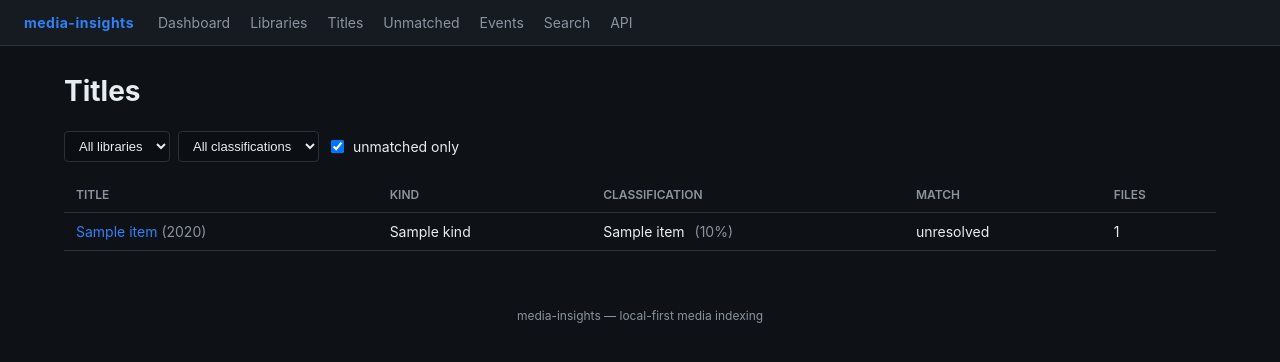
After one commit to williamokano/media-insights, a FastAPI app: template src/media_insights/web/templates/titles.html in a window 1280 px wide. The commit adds this page. Shown: the top 362 px of the page. Run offline with FastAPI, Linux system fonts and the light colour scheme; the template is opened without the code that fills it: most values are stand-ins (such as "Sample title", 1, 10 or a date in 2020); parts of the project's set-up code (start-up, migrations or seed data) failed here and were passed over.

Commit message:
Fix subtitle_summary dropping external sidecars; add /titles page; explain "skipped"; bump to 0.0.6
Reported from a live instance's /api/items output: subtitle info was
invisible even though the scanner correctly found it. Root cause was
in _apply_probe() -- subtitle_summary was computed once from ffprobe's
embedded streams only, before _add_sidecars() ever ran, and never
recomputed. External .srt/.ass sidecars were stored correctly as Track
rows (visible in the full per-file tracks list) but silently dropped
from the compact subtitle_summary field the item detail page and list
view actually show. Fixed by recomputing subtitle_summary once, after
both embedded and external tracks are known.

Also fixed, from the same report:
- GET /api/items (list view) dropped audio_summary/subtitle_summary and
  basic video info from every file entry. These are plain columns, not
  a relationship -- including them costs no extra query, unlike full
  per-track detail which still needs /api/items/{id}.
- The dashboard's "Titles" card linked straight to /api/items (raw
  JSON) because no browsable "all titles" HTML page existed at all.
  Added /titles: paginated, filterable by library/classification/
  unmatched, linked from the nav and dashboard.
- The events list showed a bare "skipped" badge with no explanation,
  which reads as "your files were ignored" -- it actually just means
  no webhook/exec_hook is configured to deliver to. Added an inline
  explanation on both the dashboard widget and the full /events page.

And, from a follow-up question about whether the app calls TVDB/IMDB
during scans (it doesn't -- matching is offline-only by design, always
was): added a startup log stating this explicitly, plus per-file match
detail at DEBUG (exactly what guessit/.plexmatch parsed out of a given
filename) and INFO-level logs for new-title discovery and
classification decisions -- but only when they happen or change, not
on every re-scan of a stable library.

Tests: 95 passing (was 84) -- new coverage for subtitle_summary
including external sidecars, the /titles page (rendering, filters,
pagination), the dashboard/events "skipped" explanations, the new
matching/classification log lines, and the startup disclaimer.

```diff
--- a/pyproject.toml
+++ b/pyproject.toml
@@ -1,6 +1,6 @@
 [project]
 name = "media-insights"
-version = "0.0.5"
+version = "0.0.6"
 description = "Indexer and classifier for media libraries: probe files, track changes, classify anime/tv/movie, emit notifications."
 readme = "README.md"
 requires-python = ">=3.12"
--- a/src/media_insights/__init__.py
+++ b/src/media_insights/__init__.py
@@ -2,4 +2,4 @@
 
 from __future__ import annotations
 
-__version__ = "0.0.5"
+__version__ = "0.0.6"
--- a/src/media_insights/api/app.py
+++ b/src/media_insights/api/app.py
@@ -88,6 +88,11 @@ async def lifespan(app: FastAPI):
     state.scheduler = ScanScheduler(cfg)
     state.scheduler.start()
 
+    log.info(
+        "matching mode: offline only (.plexmatch + filename parsing) -- no TVDB/IMDB/TMDB "
+        "network calls are ever made; external IDs come from .plexmatch files or manual "
+        "identification via the UI/API"
+    )
     log.info("media-insights API ready: http://%s:%d", cfg.server.host, cfg.server.port)
     try:
         yield
--- a/src/media_insights/web/static/app.css
+++ b/src/media_insights/web/static/app.css
@@ -94,3 +94,16 @@ form { display: flex; gap: 8px; flex-wrap: wrap; align-items: center; }
 .badge { background: var(--border); padding: 1px 6px; border-radius: 3px; font-size: 12px; }
 .results { padding-left: 20px; }
 .results li { padding: 4px 0; }
+
+.filters { margin-bottom: 16px; }
+.pager { display: flex; align-items: center; gap: 16px; margin-top: 16px; }
+
+.notice {
+  background: #1f6feb1a;
+  border: 1px solid var(--accent);
+  border-radius: 6px;
+  padding: 12px 16px;
+  margin-bottom: 16px;
+  font-size: 13px;
+}
+.notice code { background: #0b0e13; }
--- a/src/media_insights/web/templates/base.html
+++ b/src/media_insights/web/templates/base.html
@@ -11,6 +11,7 @@
   <nav>
     <a href="/dashboard">Dashboard</a>
     <a href="/libraries">Libraries</a>
+    <a href="/titles">Titles</a>
     <a href="/unmatched">Unmatched</a>
     <a href="/events">Events</a>
     <a href="/search">Search</a>
--- /dev/null
+++ b/src/media_insights/web/templates/titles.html
@@ -0,0 +1,58 @@
+{% extends "base.html" %}
+{% block title %}Titles &middot; media-insights{% endblock %}
+{% block content %}
+<h1>Titles</h1>
+
+<form class="filters" method="get" action="/titles">
+  <select name="library" onchange="this.form.submit()">
+    <option value="">All libraries</option>
+    {% for lib in libraries %}
+      <option value="{{ lib.id }}" {% if library == lib.id %}selected{% endif %}>{{ lib.name }}</option>
+    {% endfor %}
+  </select>
+  <select name="classification" onchange="this.form.submit()">
+    <option value="">All classifications</option>
+    {% for c in ("movie", "tv", "anime") %}
+      <option value="{{ c }}" {% if classification == c %}selected{% endif %}>{{ c }}</option>
+    {% endfor %}
+  </select>
+  <label style="display:flex;align-items:center;gap:6px;">
+    <input type="checkbox" name="unmatched" value="true" {% if unmatched %}checked{% endif %} onchange="this.form.submit()">
+    unmatched only
+  </label>
+</form>
+
+{% if not items %}<p class="empty">No titles match these filters.</p>{% endif %}
+<table>
+  <thead><tr><th>Title</th><th>Kind</th><th>Classification</th><th>Match</th><th>Files</th></tr></thead>
+  <tbody>
+    {% for item in items %}
+    <tr>
+      <td><a href="/items/{{ item.id }}">{{ item.title }}</a>{% if item.year %} <span class="year">({{ item.year }})</span>{% endif %}</td>
+      <td>{{ item.kind }}</td>
+      <td>
+        {{ item.classification_label or '?' }}
+        {% if item.classification_confidence is not none %}
+          <span class="conf">({{ '%.0f%%' % (item.classification_confidence * 100) }})</span>
+        {% endif %}
+      </td>
+      <td>{{ item.match_status }}</td>
+      <td>{{ item.seasons | map(attribute='files') | map('length') | sum }}</td>
+    </tr>
+    {% endfor %}
+  </tbody>
+</table>
+
+{% if total > limit %}
+<nav class="pager">
+  {% set qs = "&library=%s&classification=%s&unmatched=%s" % (library or "", classification or "", "true" if unmatched else "") %}
+  {% if offset > 0 %}
+    <a href="/titles?offset={{ [offset - limit, 0] | max }}&limit={{ limit }}{{ qs }}">&laquo; previous</a>
+  {% endif %}
+  <span class="empty">{{ offset + 1 }}&ndash;{{ [offset + limit, total] | min }} of {{ total }}</span>
+  {% if offset + limit < total %}
+    <a href="/titles?offset={{ offset + limit }}&limit={{ limit }}{{ qs }}">next &raquo;</a>
+  {% endif %}
+</nav>
+{% endif %}
+{% endblock %}
```
Also changed, not shown: src/media_insights/api/serializers.py (+13 -1 lines), src/media_insights/scanner/service.py (+39 -8 lines), src/media_insights/web/__init__.py (+36 -1 lines), src/media_insights/web/templates/dashboard.html (+10 -2 lines), src/media_insights/web/templates/events.html (+10 -1 lines), tests/test_e2e_scan.py (+7 -0 lines), tests/test_scan_logging.py (+55 -0 lines), tests/test_web_titles.py (added, +92 -0 lines), CHANGELOG.md, README.md, 1 other file.
